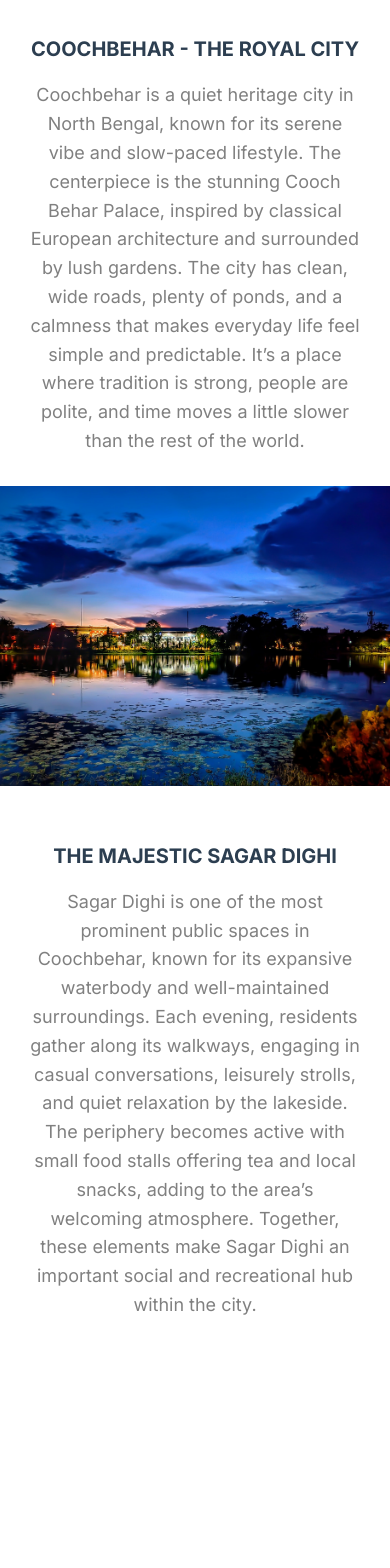
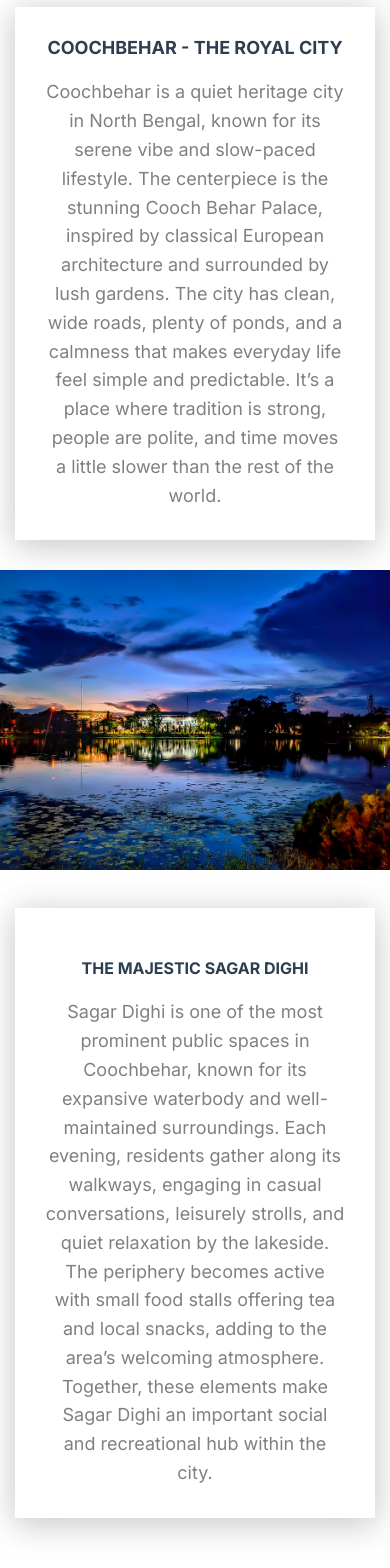
Before and after one commit to abk2191/coochbehar, a React (Vite) app: page / in a window 390 px wide. Shown: the part 279-1847 px from the top of the page. Before the commit the page ends 1629 px from the top, so only its background shows below. Built offline with nearby package versions, Linux system fonts and the light colour scheme; a web font is replaced by a local one.

Commit message:
Added new features

```diff
--- a/src/CityDescription.jsx
+++ b/src/CityDescription.jsx
@@ -1,17 +1,20 @@
 function CityDescription() {
   return (
     <>
-      <div className="city-description">
-        <h2>COOCHBEHAR - THE ROYAL CITY</h2>
-        <p>
-          Coochbehar is a quiet heritage city in North Bengal, known for its
-          serene vibe and slow-paced lifestyle. The centerpiece is the stunning
-          Cooch Behar Palace, inspired by classical European architecture and
-          surrounded by lush gardens. The city has clean, wide roads, plenty of
-          ponds, and a calmness that makes everyday life feel simple and
-          predictable. It’s a place where tradition is strong, people are
-          polite, and time moves a little slower than the rest of the world.
-        </p>
+      <div className="container">
+        <div className="city-description">
+          <h2>COOCHBEHAR - THE ROYAL CITY</h2>
+          <p>
+            Coochbehar is a quiet heritage city in North Bengal, known for its
+            serene vibe and slow-paced lifestyle. The centerpiece is the
+            stunning Cooch Behar Palace, inspired by classical European
+            architecture and surrounded by lush gardens. The city has clean,
+            wide roads, plenty of ponds, and a calmness that makes everyday life
+            feel simple and predictable. It’s a place where tradition is strong,
+            people are polite, and time moves a little slower than the rest of
+            the world.
+          </p>
+        </div>
       </div>
     </>
   );
--- a/src/SecondBanner.jsx
+++ b/src/SecondBanner.jsx
@@ -8,18 +8,20 @@ function SecondBanner() {
           className="second-banner-image"
         />
       </div>
-      <div className="sagar-dighi-desc-div">
-        <h2>THE MAJESTIC SAGAR DIGHI</h2>
-        <p>
-          Sagar Dighi is one of the most prominent public spaces in Coochbehar,
-          known for its expansive waterbody and well-maintained surroundings.
-          Each evening, residents gather along its walkways, engaging in casual
-          conversations, leisurely strolls, and quiet relaxation by the
-          lakeside. The periphery becomes active with small food stalls offering
-          tea and local snacks, adding to the area’s welcoming atmosphere.
-          Together, these elements make Sagar Dighi an important social and
-          recreational hub within the city.
-        </p>
+      <div className="container">
+        <div className="sagar-dighi-desc-div">
+          <h2>THE MAJESTIC SAGAR DIGHI</h2>
+          <p>
+            Sagar Dighi is one of the most prominent public spaces in
+            Coochbehar, known for its expansive waterbody and well-maintained
+            surroundings. Each evening, residents gather along its walkways,
+            engaging in casual conversations, leisurely strolls, and quiet
+            relaxation by the lakeside. The periphery becomes active with small
+            food stalls offering tea and local snacks, adding to the area’s
+            welcoming atmosphere. Together, these elements make Sagar Dighi an
+            important social and recreational hub within the city.
+          </p>
+        </div>
       </div>
     </>
   );
--- a/src/index.css
+++ b/src/index.css
@@ -51,6 +51,9 @@ body {
   justify-content: center;
   gap: 20px;
   padding: 50px;
+  width: 800px;
+  box-shadow: 0 0 30px rgba(128, 128, 128, 0.25),
+    0 10px 30px rgba(128, 128, 128, 0.25);
 }
 
 .city-description h2 {
@@ -154,6 +157,13 @@ body {
   font-family: "Inter", sans-serif;
 }
 
+.container {
+  display: flex;
+  align-items: center;
+  justify-content: center;
+  margin-bottom: 30px;
+}
+
 .sagar-dighi-desc-div {
   display: flex;
   flex-direction: column;
@@ -162,6 +172,11 @@ body {
   padding: 30px;
   text-align: center;
   gap: 20px;
+  margin-top: 30px;
+  width: 800px;
+  margin-bottom: 20px;
+  box-shadow: 0 0 30px rgba(128, 128, 128, 0.25),
+    0 10px 30px rgba(128, 128, 128, 0.25);
 }
 
 .sagar-dighi-desc-div h2 {
@@ -205,10 +220,11 @@ body {
 
   .city-description {
     padding: 30px;
+    width: 300px;
   }
 
   .city-description h2 {
-    font-size: 20px;
+    font-size: 18px;
     font-weight: bold;
   }
 
@@ -257,8 +273,12 @@ body {
     color: grey;
   }
 
+  .sagar-dighi-desc-div {
+    width: 300px;
+  }
+
   .sagar-dighi-desc-div h2 {
-    font-size: 20px;
+    font-size: 16px;
     font-weight: bold;
   }
 
```
